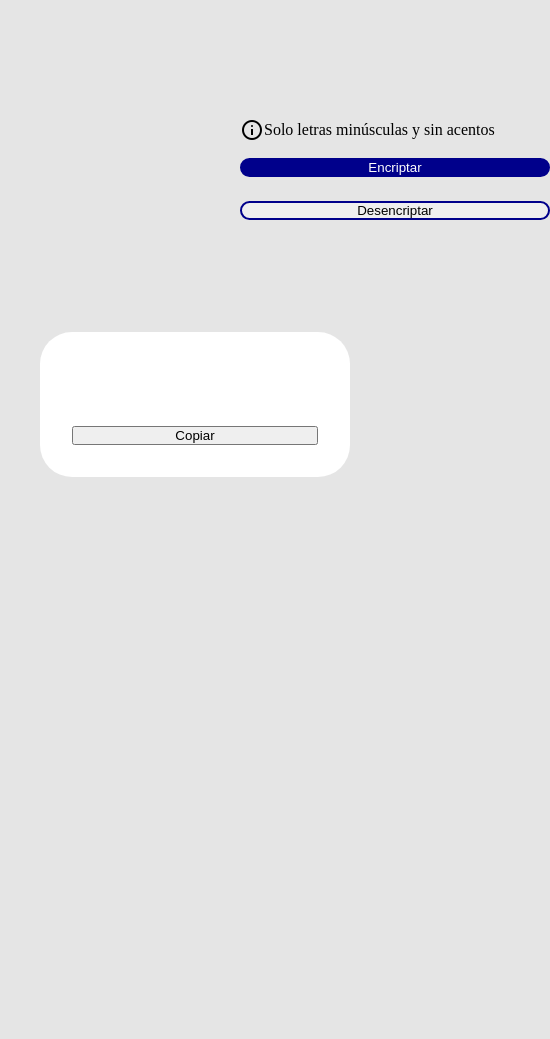
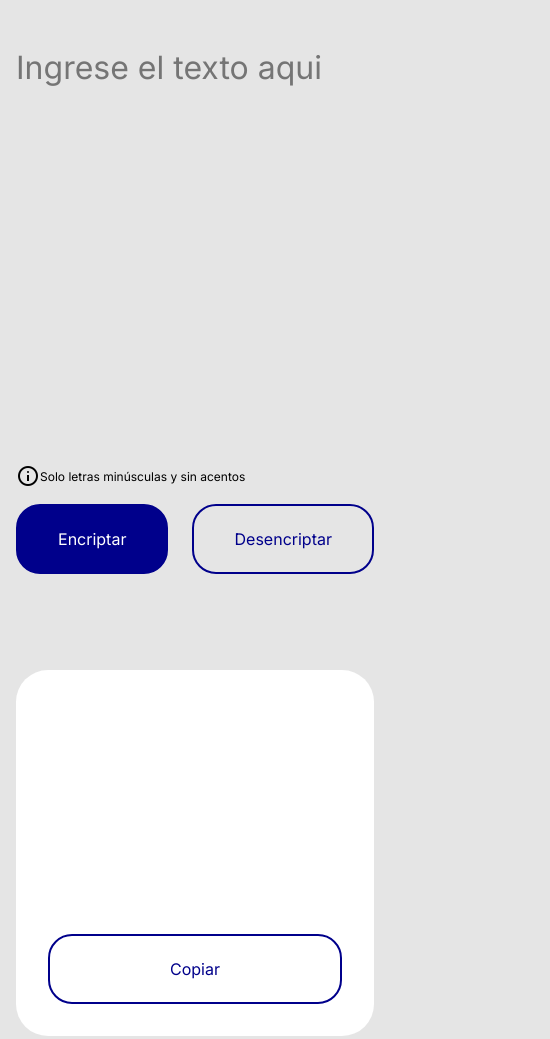
Before and after one commit to Abner-Hernandez/Encriptador-de-Texto, a plain HTML site: page index.html in a window 390 px wide. Shown: the whole page, 550 px wide, since content can reach past the window. Before the commit the page ends 844 px from the top, so only its background shows below. Drawn offline with nearby package versions, Linux system fonts and the light colour scheme.

Commit message:
[UPD] Se agrega estilos de fuentes + responsiva

```diff
--- a/index.html
+++ b/index.html
@@ -12,10 +12,10 @@
     </header>
     <main class="app">
         <form class="app__encriptador">
-            <textarea class="app__encriptador__entrada" name="terminal" id="terminal" pattern="[a-z]+" title="Ingresa solo letras minúsculas" required></textarea>
+            <textarea class="app__encriptador__entrada" placeholder="Ingrese el texto aqui" name="terminal" id="terminal" pattern="[a-z]+" title="Ingresa solo letras minúsculas" required></textarea>
             <div class="app__encriptador__informacion">
                 <span class="material-symbols-outlined">info</span>
-                <p>Solo letras minúsculas y sin acentos</p>
+                <p class="app__encriptador__informacion__texto">Solo letras minúsculas y sin acentos</p>
             </div>
             <div class="app__encriptador__acciones">
                 <button class="app__boton app__boton--primario" type="submit">Encriptar</button>
@@ -23,17 +23,22 @@
             </div>
         </form>
         <section class="app__desencriptador">
-            <div class="app__desencriptador__vacio">
-
+            <div class="app__desencriptador__vacio" style="display: none;">
+                <img class="app__desencriptador__vacio__img" src="assets/notFound.png" alt="Ningún mensaje fue encontrado">
+                <p class="app__desencriptador__vacio__smsprincipal">Ningún mensaje fue encontrado</p>
+                <p class="app__desencriptador__vacio__smssecundario">Ingresa el texto que desees encriptar o desencriptar.</p>
             </div>
-            <div class="app__desencriptador__contenido">
+            <div class="app__desencriptador__contenido" >
                 <textarea class="app__desencriptador__contenido__salida" name="encriptado" id="encriptado"></textarea>
-                <button class="app__boton--secundario app__marginb">Copiar</button>
+                <div class="app__desencriptador__contenido__acciones">
+                    <button class="app__boton app__boton--secundario app__marginb">Copiar</button>
+                </div>
             </div>
         </section>
     </main>
     <footer>
 
     </footer>
+    <script src="js/app.js"></script>
 </body>
 </html>
--- /dev/null
+++ b/js/app.js
@@ -0,0 +1,13 @@
+const textarea = document.querySelector('textarea');
+const maxHeight = 600; // Establece la altura máxima deseada en píxeles
+
+textarea.addEventListener('input', function () {
+  this.style.height = 'auto'; // Restablece la altura
+  this.style.height = (this.scrollHeight + 2) + 'px'; // Ajusta la altura
+
+  // Verifica si la altura supera la altura máxima
+  if (parseInt(this.style.height) > maxHeight) {
+    this.style.height = maxHeight + 'px'; // Limita la altura al máximo
+    this.scrollTop = this.scrollHeight; // Desplaza el contenido hacia arriba
+  }
+});
--- a/styles/style.css
+++ b/styles/style.css
@@ -1,134 +1,189 @@
-@import url('https://fonts.googleapis.com/css2?family=Material+Symbols+Outlined:opsz,wght,FILL,GRAD@24,400,0,0');
+@import url('https://fonts.googleapis.com/css2?family=Material+Symbols+Outlined:opsz,wght,FILL,GRAD@24,400,0,0&family=Inter:wght@100..900&display=swap');
 
-:root{
+:root {
     --color-primario: #E5E5E5;
+
+    --fuente-inter: 'inter', sans-serif;
 }
 
 * {
     padding: 0;
-    margin:0;
+    margin: 0;
 }
 
-body{
+body {
     box-sizing: border-box;
     background-color: var(--color-primario);
 }
 
-.app{
+.app {
     display: flex;
     gap: 80px;
     padding: 40px;
+    height: 100%;
 }
 
-.app__boton{
+.app__boton {
     flex-grow: 1;
     border: 2px solid darkblue;
-    border-radius: 24px;
+    border-radius: 1.5rem;
+    font-family: var(--fuente-inter);
+    font-weight: 400;
+    font-size: 1rem;
+    height: 70px;
 }
 
-.app__boton--primario{
+.app__boton--primario {
     background-color: darkblue;
     color: white;
 }
 
-.app__boton--secondario{
+.app__boton--secundario {
     background-color: transparent;
     color: darkblue;
 }
 
-.app__marginb{
+.app__marginb {
     margin: 0px 32px 32px 32px;
 }
 
-.app__encriptador{
+.app__encriptador {
     display: flex;
     flex-direction: column;
     gap: 16px;
     justify-content: space-between;
     padding-left: 200px;
     width: 70%;
-    height: 100%;
 }
 
-.app__encriptador__entrada{
+.app__encriptador__entrada {
     background-color: transparent;
+    border: none;
+    color: darkblue;
+    font-family: var(--fuente-inter);
+    font-size: 2rem;
+    margin: 32px 0px 0px 0px;
+    resize: none;
     width: 100%;
-    resize: none;
-    border: none;
-    margin: 32px 0px 0px 0px;
+    height: auto;
+    min-height: 400px;
 }
 
-.app__encriptador__informacion{
+.app__encriptador__informacion {
     display: flex;
     align-items: center;
 }
 
-.app__encriptador__acciones{
+.app__encriptador__informacion__texto {
+    font-family: var(--fuente-inter);
+    font-weight: 400;
+    font-size: 0.75rem;
+}
+
+.app__encriptador__acciones {
     display: flex;
     gap: 24px;
     margin-bottom: 32px;
     width: auto;
 }
 
-.app__desencriptador{
+.app__desencriptador {
+    display: flex;
+    flex-direction: column;
     width: 30%;
     background-color: white;
     border-radius: 32px;
 }
 
-.app__desencriptador__vacio{
-
+.app__desencriptador__vacio {
+    text-align: center;
+    margin-left: 32px;
+    margin-right: 32px;
+    padding-top: 32px;
+    padding-bottom: 32px;
+    margin-top: auto;
+    margin-bottom: auto;
 }
 
-.app__desencriptador__contenido__salida{
-    background-color: transparent;
-    border: none;
-    margin: 32px;
-    resize: none;
+.app__desencriptador__vacio__img {
+    display: block;
 }
 
-.app__desencriptador__contenido{
+.app__desencriptador__vacio__smsprincipal {
+    font-family: var(--fuente-inter);
+    font-weight: 700;
+    font-size: 1.5rem;
+    padding-top: 32px;
+}
+
+.app__desencriptador__vacio__smssecundario {
+    font-family: var(--fuente-inter);
+    font-weight: 400;
+    font-size: 1rem;
+    padding-top: 16px;
+}
+
+.app__desencriptador__contenido {
     display: flex;
     flex-direction: column;
     justify-content: space-between;
     height: 100%;
+    width: 100%;
+}
+
+.app__desencriptador__contenido__salida {
+    background-color: transparent;
+    border: none;
+    font-family: var(--fuente-inter);
+    font-size: 1.5rem;
+    color: gray;
+    margin: 32px;
+    resize: none;
+    min-height: 415px;
+}
+
+.app__desencriptador__contenido__acciones {
+    display: flex;
+    width: auto;
 }
 
 @media (max-width: 1024px) {
 
-    .app{
+    .app {
         display: flex;
         flex-direction: column;
+        gap: 64px;
     }
 
-    .app__encriptador{
+    .app__encriptador {
+        padding-left: 0px;
         width: 100%;
     }
 
-    .app__desencriptador{
+    .app__desencriptador {
         width: 100%;
+    }
+
+    .app__desencriptador__contenido__salida {
+        min-height: 200px;
+    }
+
+    .app__desencriptador__vacio {
+        text-align: center;
+        margin: auto;
+        padding: auto;
+    }
+
+    .app__desencriptador__vacio__img {
+        display: none;
     }
 
 }
 
 @media (max-width: 500px) {
 
-    .app{
-        display: flex;
-        flex-direction: column;
-    }
-
-    .app__encriptador{
-        width: 100%;
-    }
-
-    .app__encriptador__acciones{
-        display: flex;
-        flex-direction: column;
-    }
-
-    .app__desencriptador{
-        width: 100%;
+    .app {
+        padding: 16px;
     }
 
 }
```
Also changed, not shown: assets/notFound.png (added).
